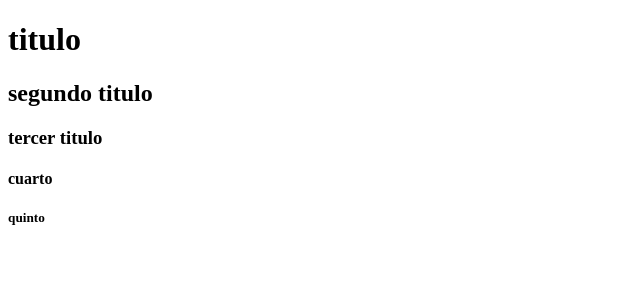
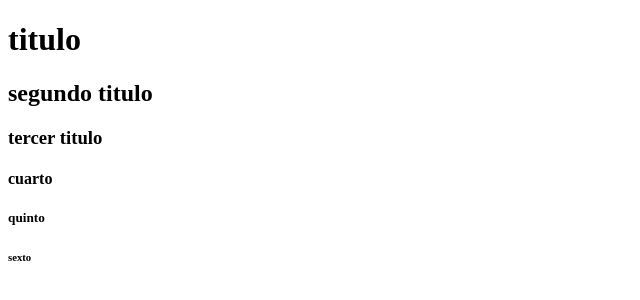
Before and after one commit to mrivero40/proyectoDemoCursoPrework, a plain HTML site: page index.html in a window 1280 px wide. Shown: the full height of the page, 0-640 px from the left. Drawn offline with Linux system fonts and the light colour scheme.

Commit message:
agregamos algunas cosas en html

```diff
--- a/index.html
+++ b/index.html
@@ -12,5 +12,6 @@
     <h3>tercer titulo</h3>
     <h4>cuarto</h4>
     <h5>quinto</h5>
+    <h6>sexto</h6>
 </body>
 </html>
```
